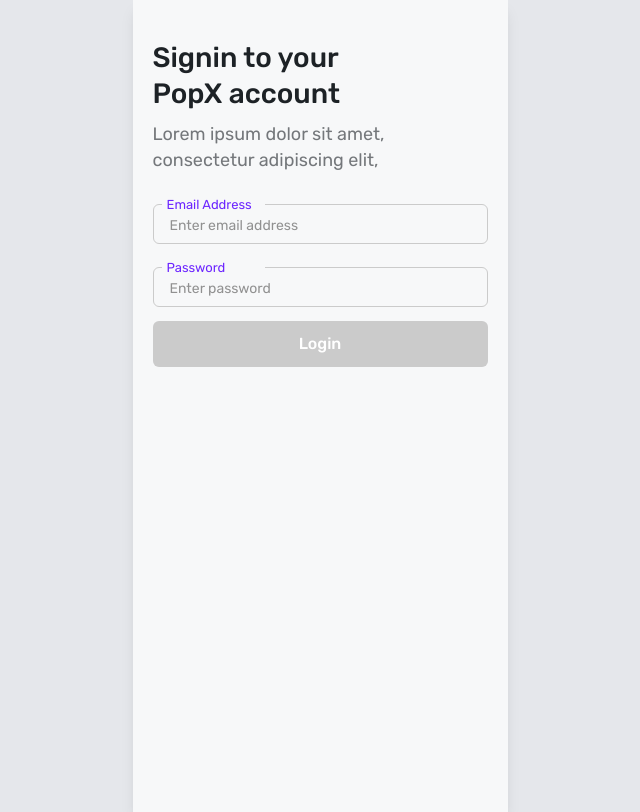
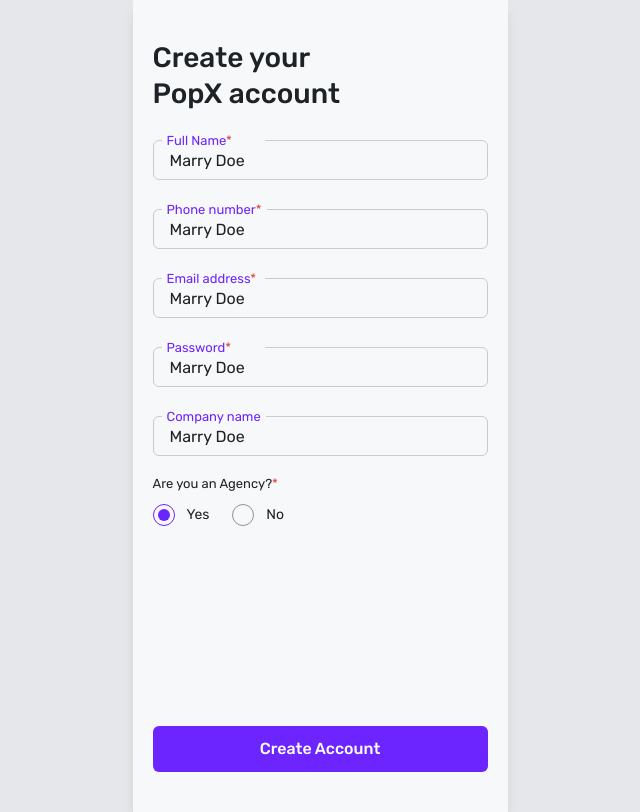
Before and after one commit to gritik418/popx-ui, a React (Vite) app: page / in a window 1280 px wide. Shown: the whole page, without its empty margins (320-960 px from the left). Built offline with nearby package versions, Linux system fonts and the light colour scheme.

Commit message:
feat: complete signup screen ui

```diff
--- a/src/App.tsx
+++ b/src/App.tsx
@@ -1,10 +1,11 @@
 import Home from "./pages/Home";
 import Login from "./pages/Login";
+import Signup from "./pages/Signup";
 
 function App() {
   return (
     <>
-      <Login />
+      <Signup />
     </>
   );
 }
--- a/src/components/InputField.tsx
+++ b/src/components/InputField.tsx
@@ -2,25 +2,31 @@
   className?: string;
   labelText?: string;
   placeholderText?: string;
+  isRequired?: boolean;
+  defaultValue?: string;
 };
 
 const InputField = ({
   className,
   labelText,
   placeholderText,
+  isRequired = false,
+  defaultValue = "",
 }: InputFieldProps) => {
   return (
     <div
       className={`h-12.25 relative max-w-83.75 flex justify-end flex-col w-full ${className}`}
     >
-      <label className="absolute top-0 left-[9px] px-[5px] pb-0.5 bg-[#F7F8F9] w-[103px] h-[17px] text-[#6C25FF] text-[13px] font-normal">
+      <label className="absolute top-0 left-[9px] px-[5px] pb-0.5 bg-[#F7F8F9] min-w-[103px] w-max h-[17px] text-[#6C25FF] text-[13px] font-normal">
         {labelText}
+        {isRequired ? <span className="text-[#DD4A3D]">*</span> : null}
       </label>
 
       <input
         type="text"
         placeholder={placeholderText}
-        className="h-10 w-full placeholder:text-[14px] placeholder:text-[#919191] rounded-md px-4 border-[#CBCBCB] border"
+        defaultValue={defaultValue}
+        className="h-10 w-full text-[#1D2226] placeholder:text-[14px] placeholder:text-[#919191] rounded-md px-4 border-[#CBCBCB] border"
       />
     </div>
   );
--- /dev/null
+++ b/src/components/RadioButton.tsx
@@ -0,0 +1,44 @@
+import React from "react";
+
+type RadioButtonProps = {
+  labelText: string;
+  isRequired?: boolean;
+  options: string[];
+  selected?: string;
+};
+
+const RadioButton = ({
+  labelText,
+  options,
+  selected = "",
+  isRequired = false,
+}: RadioButtonProps) => {
+  return (
+    <div className="flex flex-col">
+      <label className="text-[13px] mb-2.5 text-[#1D2226]">
+        {labelText}
+        {isRequired ? <span className="text-[#DD4A3D]">*</span> : null}
+      </label>
+
+      <div className="flex gap-5.75">
+        {options.map((option) => (
+          <div className="flex gap-3 items-center box-border">
+            <div
+              className={`h-5.5 w-5.5 items-center justify-center flex rounded-full border ${selected === option ? "border-[#6C25FF]" : "border-[#919191]"}`}
+            >
+              {selected === option ? (
+                <div className="h-3 w-3 rounded-full bg-[#6C25FF]"></div>
+              ) : null}
+            </div>
+
+            <div className="h-[17px] flex items-center">
+              <p className="text-[#1D2226] text-sm">{option}</p>
+            </div>
+          </div>
+        ))}
+      </div>
+    </div>
+  );
+};
+
+export default RadioButton;
--- /dev/null
+++ b/src/pages/Signup.tsx
@@ -0,0 +1,69 @@
+import Button from "../components/Button";
+import InputField from "../components/InputField";
+import RadioButton from "../components/RadioButton";
+
+const Signup = () => {
+  return (
+    <div className="px-5 py-10 flex flex-col justify-between bg-[#F7F8F9] h-full">
+      <div className="flex flex-col">
+        <div className="h-17.25 w-47 mb-[22px]">
+          <h1 className="text-[28px] text-[#1D2226] leading-9 font-medium">
+            Create your PopX account
+          </h1>
+        </div>
+
+        <InputField
+          labelText="Full Name"
+          placeholderText="Enter full name"
+          className="mb-5"
+          defaultValue="Marry Doe"
+          isRequired
+        />
+
+        <InputField
+          labelText="Phone number"
+          placeholderText="Enter phone number"
+          className="mb-5"
+          defaultValue="Marry Doe"
+          isRequired
+        />
+
+        <InputField
+          labelText="Email address"
+          placeholderText="Enter email address"
+          defaultValue="Marry Doe"
+          className="mb-5"
+          isRequired
+        />
+
+        <InputField
+          labelText="Password"
+          placeholderText="Enter password"
+          defaultValue="Marry Doe"
+          className="mb-5"
+          isRequired
+        />
+
+        <InputField
+          labelText="Company name"
+          placeholderText="Enter company name"
+          defaultValue="Marry Doe"
+          className="mb-[18px]"
+        />
+
+        <RadioButton
+          labelText="Are you an Agency?"
+          options={["Yes", "No"]}
+          selected="Yes"
+          isRequired
+        />
+      </div>
+
+      <Button color="#6C25FF" fontColor="#FFFFFF">
+        Create Account
+      </Button>
+    </div>
+  );
+};
+
+export default Signup;
```
